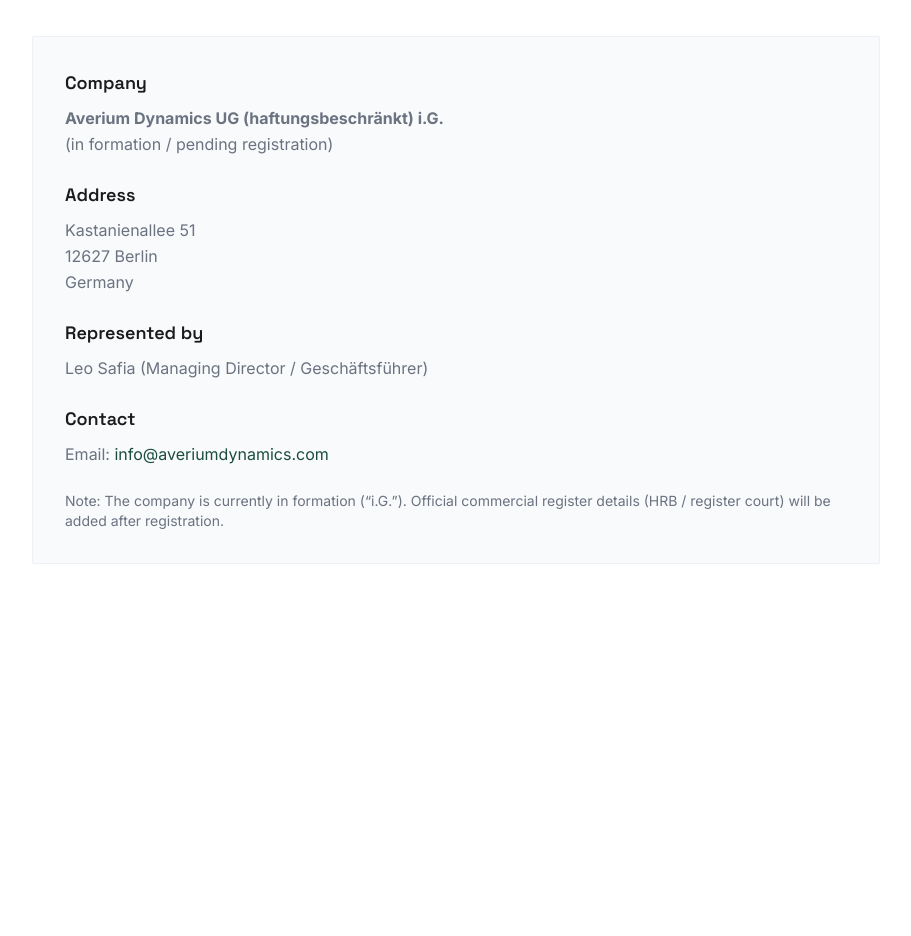
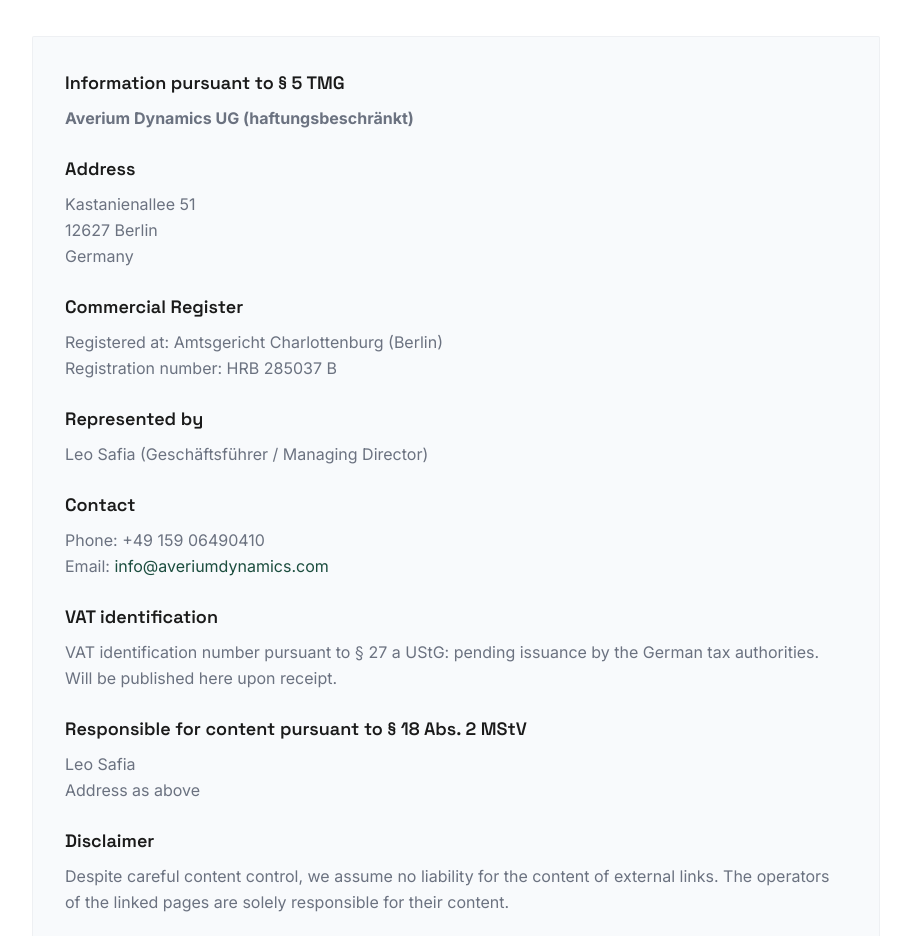
Before and after one commit to Averium-design/averium-dynamics, a React (Create React App) app: page /imprint in a window 1280 px wide. Shown: the part 216-1152 px from the top of the page, without its empty margins (184-1095 px from the left). Before the commit the page ends 860 px from the top, so only its background shows below. Built offline with nearby package versions, Linux system fonts and the light colour scheme.

Commit message:
Update Imprint.js

```diff
--- a/src/Imprint.js
+++ b/src/Imprint.js
@@ -6,16 +6,15 @@
     <div className="min-h-screen bg-white py-20">
       <div className="container mx-auto px-6 max-w-4xl">
         <Link to="/" className="text-primary hover:underline text-sm">← Back to Home</Link>
-
         <p className="text-sm font-mono uppercase tracking-widest text-foreground-muted mt-6 mb-4">LEGAL</p>
         <h1 className="text-4xl md:text-5xl font-bold mb-10 font-heading text-foreground">Imprint</h1>
 
         <div className="bg-slate-50 border border-border/50 p-6 md:p-8 rounded-sm space-y-6">
+
           <div>
-            <h3 className="text-lg font-semibold text-foreground mb-2">Company</h3>
+            <h3 className="text-lg font-semibold text-foreground mb-2">Information pursuant to § 5 TMG</h3>
             <p className="text-foreground-muted leading-relaxed">
-              <strong>Averium Dynamics UG (haftungsbeschränkt) i.G.</strong><br />
-              (in formation / pending registration)
+              <strong>Averium Dynamics UG (haftungsbeschränkt)</strong>
             </p>
           </div>
 
@@ -29,15 +28,24 @@
           </div>
 
           <div>
+            <h3 className="text-lg font-semibold text-foreground mb-2">Commercial Register</h3>
+            <p className="text-foreground-muted leading-relaxed">
+              Registered at: Amtsgericht Charlottenburg (Berlin)<br />
+              Registration number: HRB 285037 B
+            </p>
+          </div>
+
+          <div>
             <h3 className="text-lg font-semibold text-foreground mb-2">Represented by</h3>
             <p className="text-foreground-muted leading-relaxed">
-              Leo Safia (Managing Director / Geschäftsführer)
+              Leo Safia (Geschäftsführer / Managing Director)
             </p>
           </div>
 
           <div>
             <h3 className="text-lg font-semibold text-foreground mb-2">Contact</h3>
             <p className="text-foreground-muted leading-relaxed">
+              Phone: +49 159 06490410<br />
               Email:{' '}
               <a className="text-primary hover:underline" href="mailto:info@averiumdynamics.com">
                 info@averiumdynamics.com
@@ -45,9 +53,32 @@
             </p>
           </div>
 
-          <div className="text-sm text-foreground-muted">
-            Note: The company is currently in formation (“i.G.”). Official commercial register details (HRB / register court) will be added after registration.
+          <div>
+            <h3 className="text-lg font-semibold text-foreground mb-2">VAT identification</h3>
+            <p className="text-foreground-muted leading-relaxed">
+              VAT identification number pursuant to § 27 a UStG: pending issuance by the German tax authorities. Will be published here upon receipt.
+            </p>
           </div>
+
+          <div>
+            <h3 className="text-lg font-semibold text-foreground mb-2">Responsible for content pursuant to § 18 Abs. 2 MStV</h3>
+            <p className="text-foreground-muted leading-relaxed">
+              Leo Safia<br />
+              Address as above
+            </p>
+          </div>
+
+          <div>
+            <h3 className="text-lg font-semibold text-foreground mb-2">Disclaimer</h3>
+            <p className="text-foreground-muted leading-relaxed">
+              Despite careful content control, we assume no liability for the content of external links. The operators of the linked pages are solely responsible for their content.
+            </p>
+          </div>
+
+          <div className="text-sm text-foreground-muted pt-2 border-t border-border/40">
+            Last updated: {new Date().toISOString().slice(0, 10)}
+          </div>
+
         </div>
       </div>
     </div>
```
